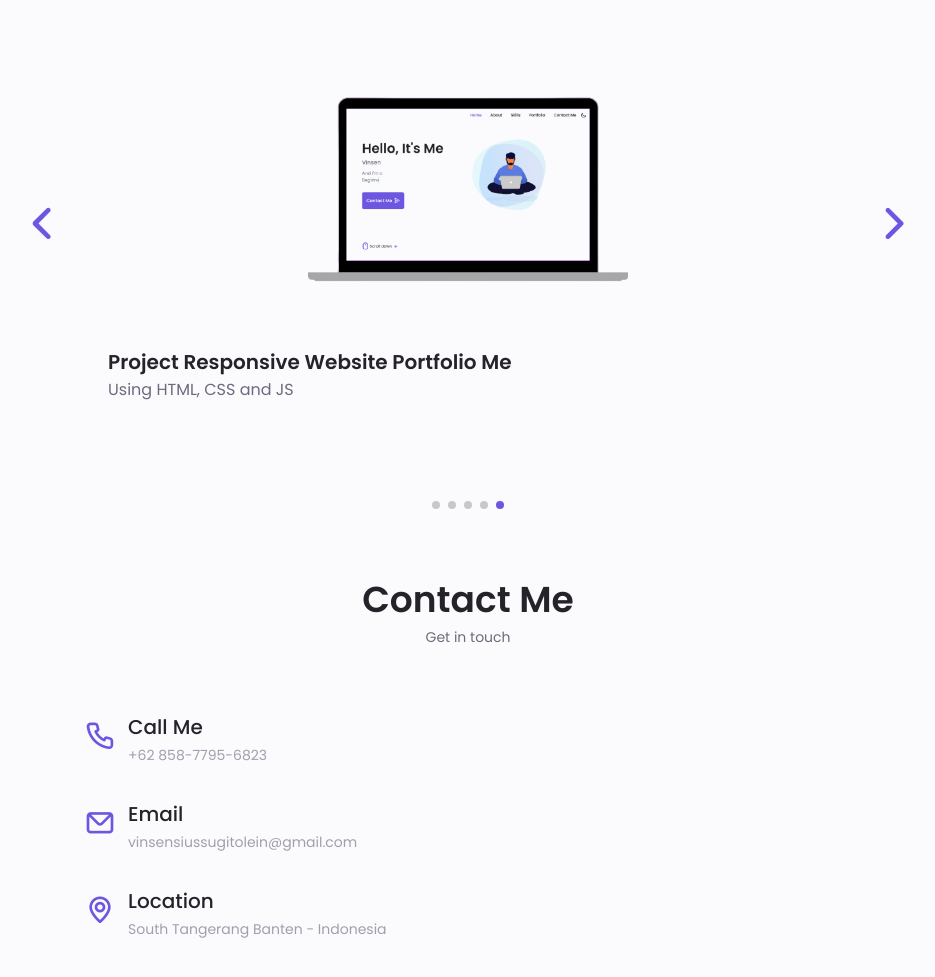
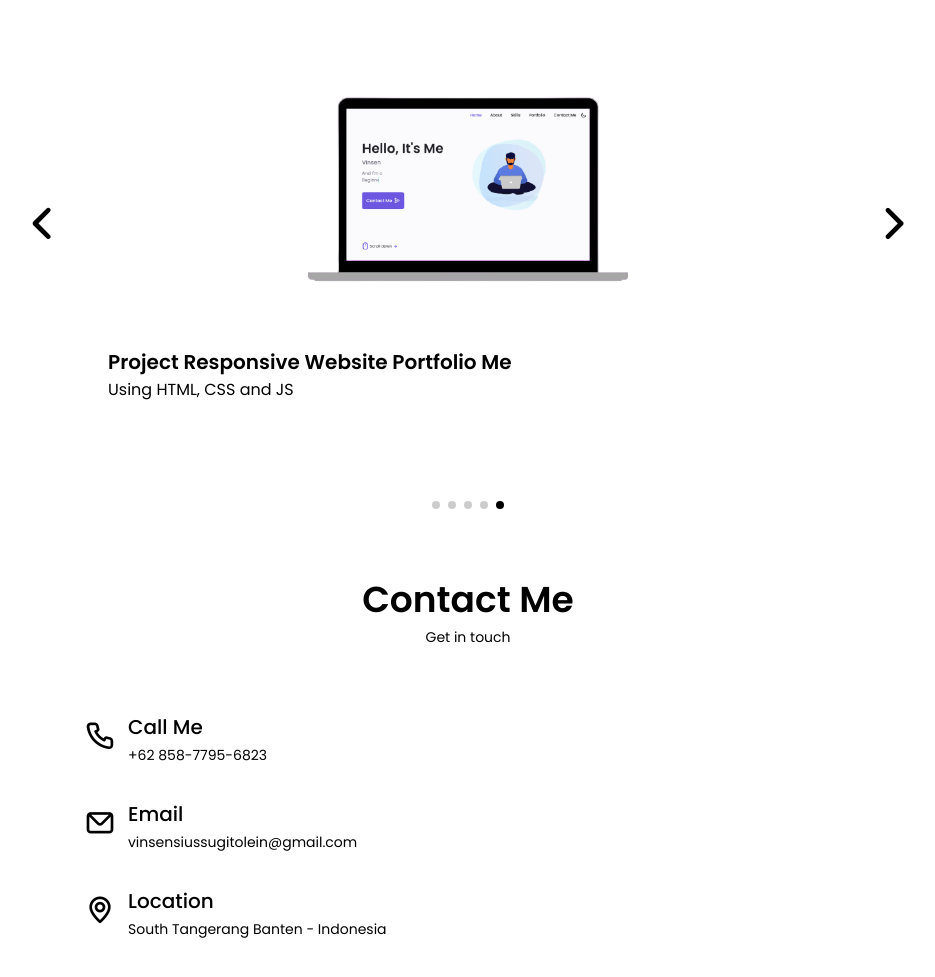
Before and after one commit to vinsenslein/vinsensius-sugito-lein-portfolio.github.io, a plain HTML site: page index.html in a window 1280 px wide. Shown: the part 2407-3384 px from the top of the page, without its empty margins (172-1107 px from the left). Drawn offline with nearby package versions, Linux system fonts and the light colour scheme; no server answers.

Commit message:
Updated 5/11/2024

```diff
--- a/assets/css/styles.css
+++ b/assets/css/styles.css
@@ -11,20 +11,35 @@
     --hue-color: 250;
     /*Purple 250 - Green 142 - Blue 230 - Pink 340*/
     /* HSL color mode */
-    --first-color: hsl(var(--hue-color), 69%, 61%);
-    --first-color-second: hsl(var(--hue-color), 69%, 61%);
-    --first-color-alt: hsl(var(--hue-color), 57%, 53%);
-    --first-color-lighter: hsl(var(--hue-color), 92%, 85%);
-    --title-color: hsl(var(--hue-color), 8%, 15%);
-    --text-color: hsl(var(--hue-color), 8%, 45%);
-    --text-color-light: hsl(var(--hue-color), 8%, 65%);
-    --input-color: hsl(var(--hue-color), 70%, 96%);
-    --body-color: hsl(var(--hue-color), 60%, 99%);
+    --first-color: hsl(var(--hue-color), 0%, 0%);
+    --first-color-second: hsl(var(--hue-color), 0%, 0%);
+    --first-color-alt: hsl(var(--hue-color), 0%, 0%);
+    --first-color-lighter: hsl(var(--hue-color), 0%, 0%);
+    --title-color: hsl(var(--hue-color), 0%, 0%);
+    --text-color: hsl(var(--hue-color), 0%, 0%);
+    --text-color-light: hsl(var(--hue-color), 0%, 0%);
+    --input-color: hsl(var(--hue-color), 0%, 100%);
+    --body-color: hsl(var(--hue-color), 0%, 100%);
     --container-color: #fff;
-    --scroll-bar-color: hsl(var(--hue-color), 12%, 90%);
-    --scroll-thumb-color: hsl(var(--hue-color), 12%, 90%);
+    --scroll-bar-color: hsl(var(--hue-color), 0%, 0%);
+    --scroll-thumb-color: hsl(var(--hue-color), 0%, 0%);
+    .footer__title,
+    .footer__subtitle,
+    .footer__link,
+    .footer__social,
+    .footer__bg {
+        color: #000;
+    }
+    .footer__bg {
+        background-color: #fff;
+    }
+    .button,
+    .scrollup__icon {
+        color: #fff;
+    }
     /*========== Font and typography ==========*/
-    --body-font: 'Poppins', sans-serif;
+    --body-font: 'Poppins',
+    sans-serif;
     /* .5rem = 8px, 1rem = 16px, 1.5rem = 24px ... */
     --big-font-size: 2rem;
     --h1-font-size: 1.5rem;
@@ -72,14 +87,32 @@
 
 body.dark-theme {
     /* HSL color mode */
-    --first-color-second: hsl(var(--hue-color), 30%, 8%);
-    --title-color: hsl(var(--hue-color), 8%, 95%);
-    --text-color: hsl(var(--hue-color), 8%, 75%);
-    --input-color: hsl(var(--hue-color), 29%, 16%);
-    --body-color: hsl(var(--hue-color), 28%, 12%);
-    --container-color: hs1(var(--hue-color), 29%, 16%);
-    --scroll-bar-color: hsl(var(--hue-color), 12%, 48%);
-    --scroll-thumb-color: hsl(var(--hue-color), 12%, 36%);
+    --first-color: hsl(var(--hue-color), 0%, 100%);
+    --first-color-alt: hsl(var(--hue-color), 0%, 100%);
+    --first-color-second: hsl(var(--hue-color), 0%, 100%);
+    --first-color-lighter: hsl(var(--hue-color), 0%, 100%);
+    --text-color-light: hsl(var(--hue-color), 0%, 100%);
+    --title-color: hsl(var(--hue-color), 0%, 100%);
+    --text-color: hsl(var(--hue-color), 0%, 100%);
+    --input-color: hsl(var(--hue-color), 0%, 100%);
+    --body-color: hsl(var(--hue-color), 0%, 0%);
+    --container-color: hs1(var(--hue-color), 0%, 0%);
+    --scroll-bar-color: hsl(var(--hue-color), 0%, 0%);
+    --scroll-thumb-color: hsl(var(--hue-color), 0%, 0%);
+    --container-color: #fff;
+    .footer__title,
+    .footer__subtitle,
+    .footer__link,
+    .footer__social {
+        color: #fff;
+    }
+    .footer__bg {
+        background-color: #000
+    }
+    .button,
+    .scrollup__icon {
+        color: #000;
+    }
 }
 
 
@@ -412,7 +445,7 @@ img {
 }
 
 .button:hover {
-    background-color: var(--first-color-alt);
+    background-color: var(--first-color-second);
 }
 
 .button__icon {
@@ -753,7 +786,7 @@ img {
 .footer__subtitle,
 .footer__link,
 .footer__social {
-    color: #FFF;
+    color: #fff;
 }
 
 
@@ -777,7 +810,7 @@ img {
 
 .scrollup__icon {
     font-size: 1.5rem;
-    color: #FFF;
+    color: #000;
 }
 
 
```
